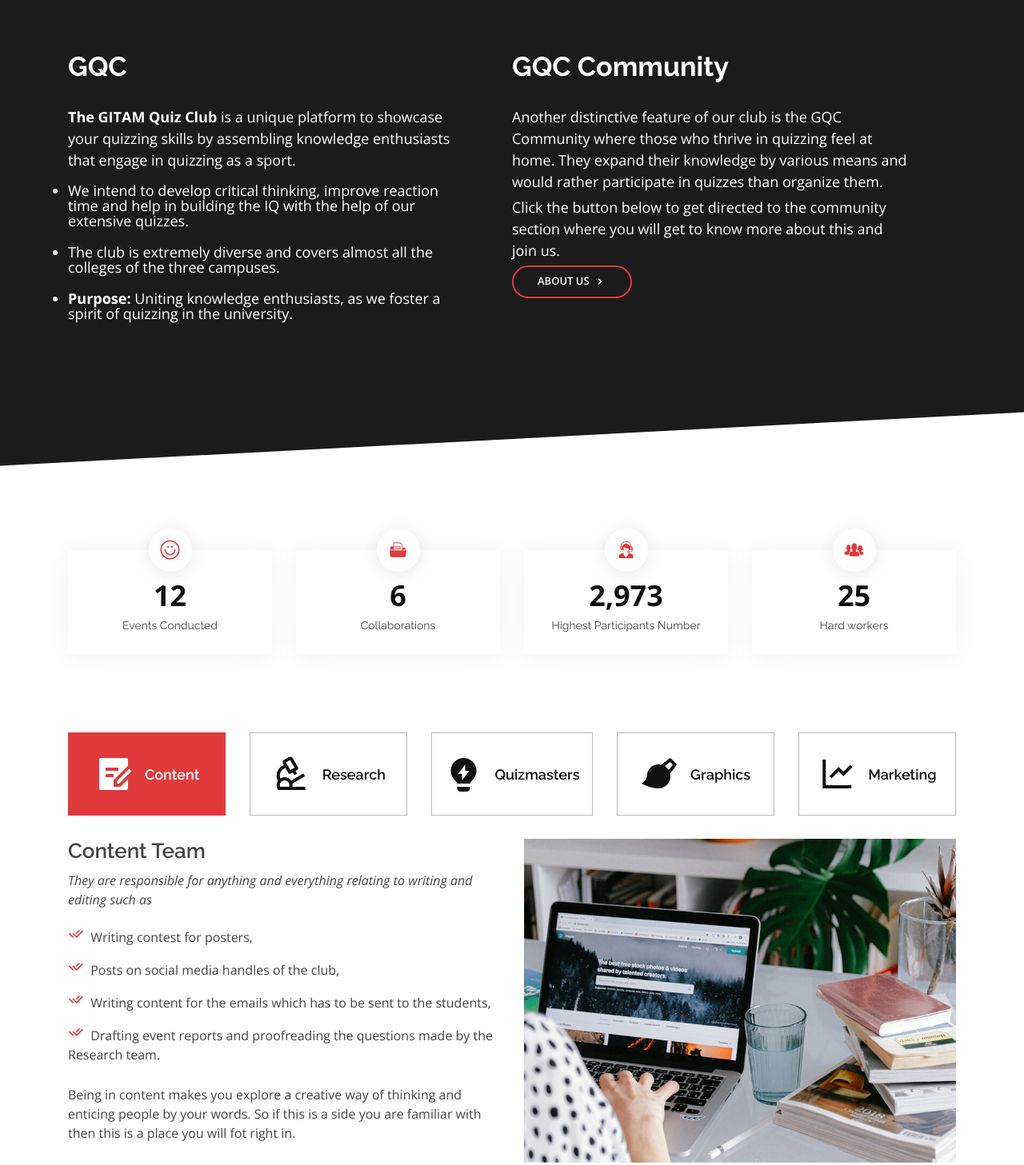
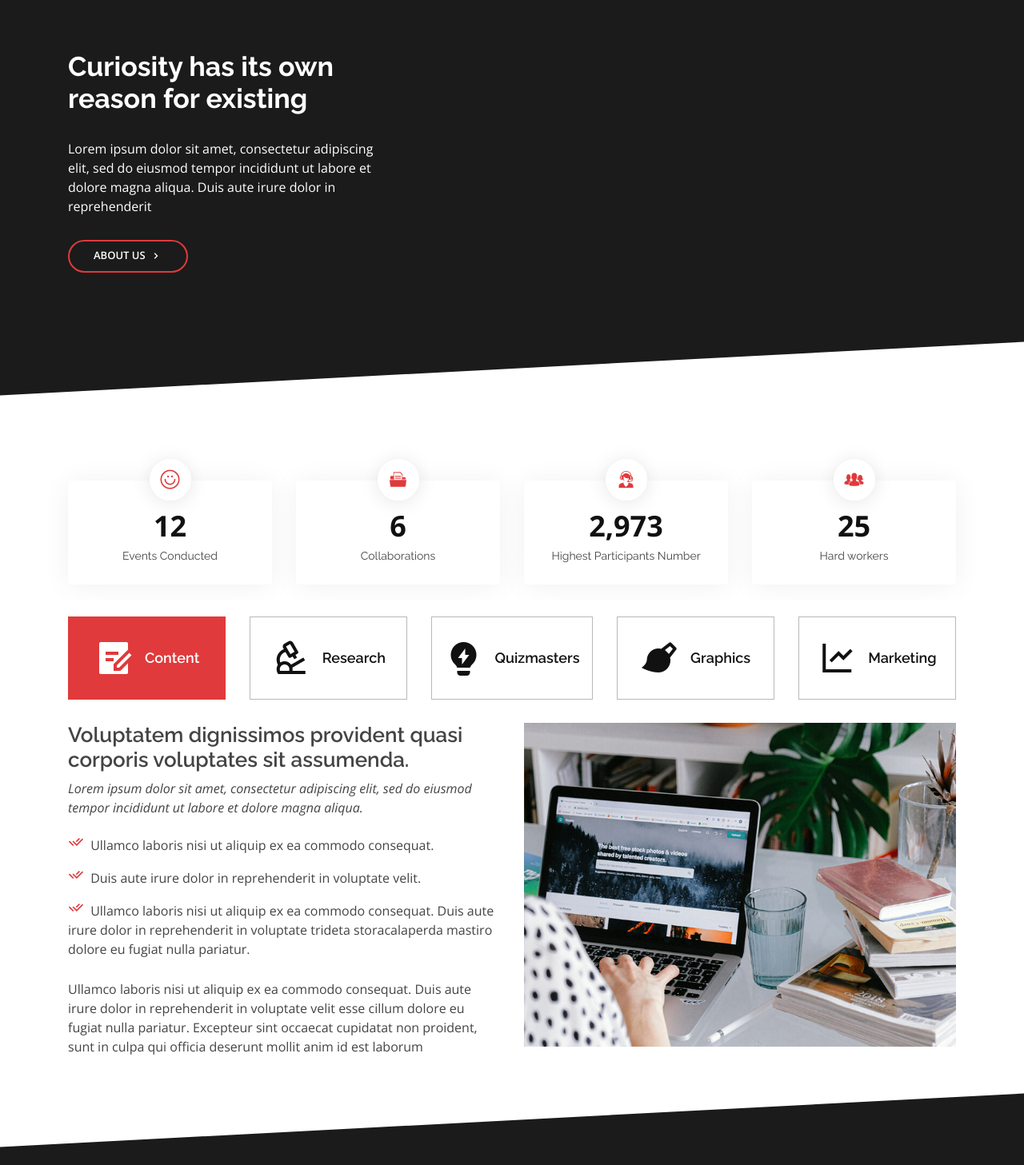
Before and after one commit to Genesis-2020/GQC-Website, a plain HTML site: page index.html in a window 1280 px wide. Shown: the part 1030-2487 px from the top of the page at 80% size. Drawn offline with nearby package versions, Linux system fonts and the light colour scheme.

Commit message:
Revert "changed about us"
This reverts commit 361d98b82345a3d50a17f2d413a83ccbf0ac080b.

```diff
--- a/assets/css/style.css
+++ b/assets/css/style.css
@@ -593,8 +593,7 @@ section {
 }
 
 .about .content p {
-  margin-bottom: 5px;
-  font-size: 18px;
+  margin-bottom: 30px;
 }
 
 .about .content .about-btn {
@@ -641,18 +640,6 @@ section {
   color: #848484;
 }
 
-.about ul{
-  font-size:18px;
-  padding: 0px;
-
-}
-.about li
-{
-  line-height:19px;
-  padding-bottom: 10px;
-  padding-top: 10px;
-}
-
 @media (max-width: 1200px) {
   .about .content {
     padding-right: 0;
@@ -683,20 +670,16 @@ section {
 
 .counts .count-box i {
   position: absolute;
-  width:54px;
-  height:54px;
   top: -27px;
   left: 50%;
   transform: translateX(-50%);
   font-size: 24px;
   background: #fff;
+  padding: 12px;
   color: #e03a3c;
   border-radius: 50px;
   border: 2px solid #fff;
   box-shadow: 0px 2px 25px rgba(0, 0, 0, 0.1);
-  display: inline-flex;
-  align-items:center;
-  justify-content: center;
 }
 
 .counts .count-box span {
@@ -795,10 +778,6 @@ section {
 
 .tabs .tab-pane p:last-child {
   margin-bottom: 0;
-}
-.tabs .nav-item
-{
-  margin-top: 10px;
 }
 
 /*--------------------------------------------------------------
--- a/index.html
+++ b/index.html
@@ -135,38 +135,17 @@
       <div class="container" data-aos="fade-up">
 
         <div class="row no-gutters">
-          <div class="content col-xl-6 d-flex align-items-stretch">
+          <div class="content col-xl-5 d-flex align-items-stretch">
             <div class="content">
-              <h3>GQC</h3>
+              <h3>Curiosity has its own reason for existing</h3>
               <p>
-                <b>The GITAM Quiz Club</b> is a unique platform to showcase your quizzing skills by assembling knowledge
-                enthusiasts that engage in quizzing as a sport.
+                Lorem ipsum dolor sit amet, consectetur adipiscing elit, sed do eiusmod tempor incididunt ut labore et
+                dolore magna aliqua. Duis aute irure dolor in reprehenderit
               </p>
-              <ul>
-                <li> We intend to develop critical thinking, improve reaction time
-                  and help in building the IQ with the help of our extensive quizzes.</li>
-                <li> The club is extremely diverse and covers almost all the colleges of the three campuses.</li>
-                <li><b> Purpose:</b> Uniting knowledge enthusiasts, as we foster a spirit of quizzing in the university.
-                </li>
-              </ul>
+              <a href="#" class="about-btn"><span>About us</span> <i class="bx bx-chevron-right"></i></a>
             </div>
           </div>
-          <div class="content col-xl-6 d-flex align-items-stretch">
-            <div class="content">
-              <h3>GQC Community</h3>
-              <p>
-                Another distinctive feature of our club is the GQC Community where those who thrive in quizzing feel at
-                home. They expand their knowledge by various means and would rather participate in quizzes than organize
-                them.
-              </p>
-              <p>
-                Click the button below to get directed to the community section where you will get to know more about this and join us.
-              </p>
-              <a href="#pricing" class="about-btn scrollto"><span>About us</span> <i class="bx bx-chevron-right"></i></a>
-            </div>
-          </div><!-- End .content-->
         </div>
-      </div>
 
       </div>
     </section><!-- End About Section -->
@@ -215,7 +194,7 @@
     </section><!-- End Counts Section -->
 
     <!-- ======= Tabs Section ======= -->
-    <section id="tabs" class="tabs mt-5">
+    <section id="tabs" class="tabs">
       <div class="container" data-aos="fade-up">
 
         <ul class="nav nav-tabs row d-flex">
@@ -255,19 +234,26 @@
           <div class="tab-pane active show" id="tab-1">
             <div class="row">
               <div class="col-lg-6 order-2 order-lg-1 mt-3 mt-lg-0" data-aos="fade-up" data-aos-delay="100">
-                <h3>Content Team</h3>
+                <h3>Voluptatem dignissimos provident quasi corporis voluptates sit assumenda.</h3>
                 <p class="font-italic">
-                  They are responsible for anything and everything relating to writing and editing such as
+                  Lorem ipsum dolor sit amet, consectetur adipiscing elit, sed do eiusmod tempor incididunt ut labore et
+                  dolore
+                  magna aliqua.
                 </p>
                 <ul>
-                  <li><i class="ri-check-double-line"></i> Writing contest for posters,</li>
-                  <li><i class="ri-check-double-line"></i> Posts on social media handles of the club,
+                  <li><i class="ri-check-double-line"></i> Ullamco laboris nisi ut aliquip ex ea commodo consequat.</li>
+                  <li><i class="ri-check-double-line"></i> Duis aute irure dolor in reprehenderit in voluptate velit.
                   </li>
-                  <li><i class="ri-check-double-line"></i> Writing content for the emails which has to be sent to the students,</li>
-                  <li><i class="ri-check-double-line"></i> Drafting event reports and proofreading the questions made by the Research team.</li>
+                  <li><i class="ri-check-double-line"></i> Ullamco laboris nisi ut aliquip ex ea commodo consequat. Duis
+                    aute irure dolor in reprehenderit in voluptate trideta storacalaperda mastiro dolore eu fugiat nulla
+                    pariatur.</li>
                 </ul>
                 <p>
-                  Being in content makes you explore a creative way of thinking and enticing people by your words. So if this is a side you are familiar with then this is a place you will fot right in.
+                  Ullamco laboris nisi ut aliquip ex ea commodo consequat. Duis aute irure dolor in reprehenderit in
+                  voluptate
+                  velit esse cillum dolore eu fugiat nulla pariatur. Excepteur sint occaecat cupidatat non proident,
+                  sunt in
+                  culpa qui officia deserunt mollit anim id est laborum
                 </p>
               </div>
               <div class="col-lg-6 order-1 order-lg-2 text-center" data-aos="fade-up" data-aos-delay="200">
```
Also changed, not shown: assets/img/hero-bg.jpg.
